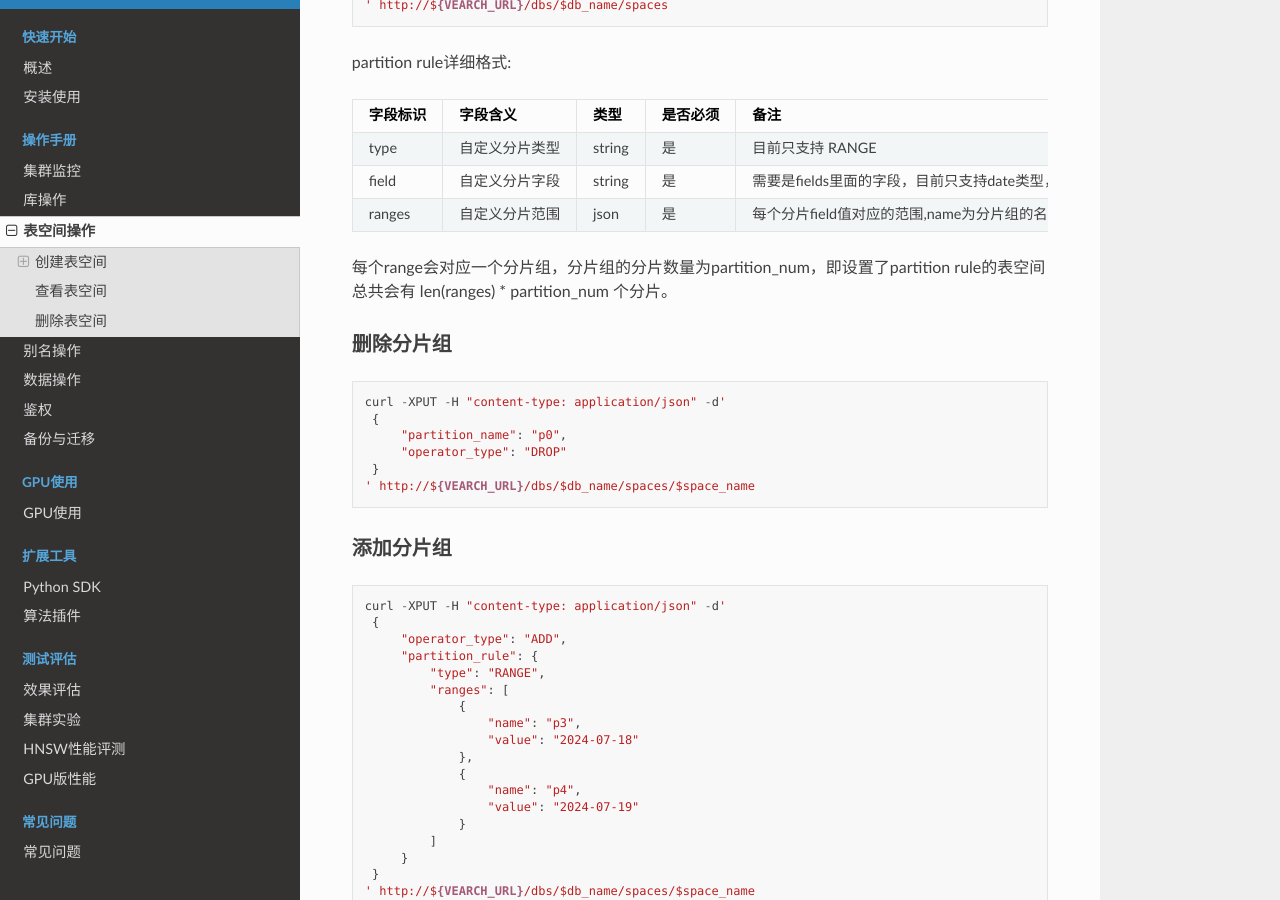
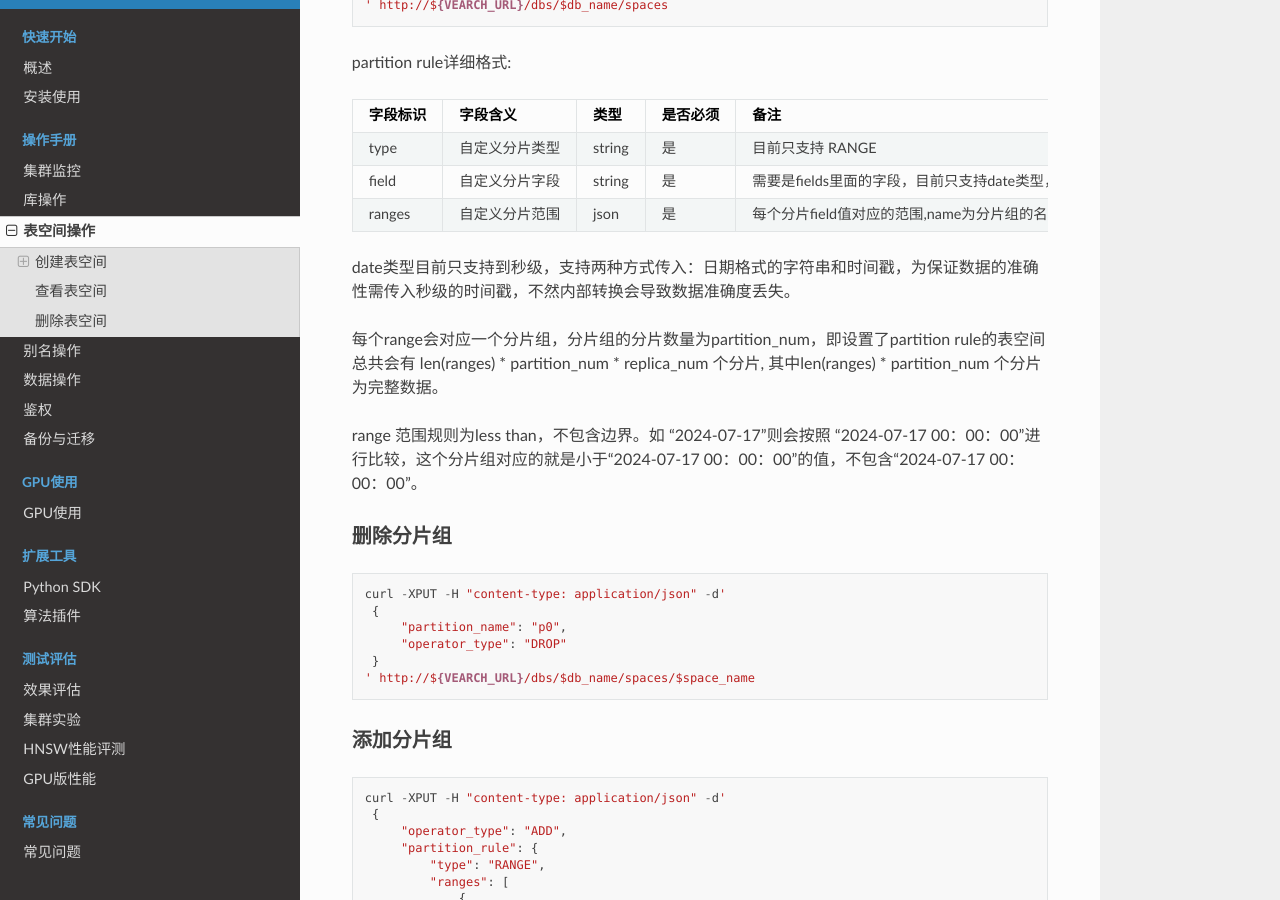
Before and after one commit to vearch/zh_docs, a Sphinx documentation site: the page built from docs/source/use_op/op_space.rst, in a window 1280 px wide and 900 px high, scrolled down 7794 px. Built offline with Sphinx 7.4.7 and the Read the Docs theme 2.0.0, drawn with Linux system fonts in a browser that asks for light colours; pages that are not in the unit, such as notebooks, are missing from menus.

Commit message:
update date data type

```diff
--- a/docs/source/use_op/op_space.rst
+++ b/docs/source/use_op/op_space.rst
@@ -447,7 +447,11 @@ partition rule详细格式:
 | ranges   | 自定义分片范围 | json   | 是       | 每个分片field值对应的范围,name为分片组的名称，value是对应的值的阈值且需要是递增的                                       |
 +----------+----------------+--------+----------+-------------------------------------------------------------------------------------------------------------------------+
 
-每个range会对应一个分片组，分片组的分片数量为partition_num，即设置了partition rule的表空间总共会有 len(ranges) * partition_num 个分片。
+date类型目前只支持到秒级，支持两种方式传入：日期格式的字符串和时间戳，为保证数据的准确性需传入秒级的时间戳，不然内部转换会导致数据准确度丢失。
+
+每个range会对应一个分片组，分片组的分片数量为partition_num，即设置了partition rule的表空间总共会有 len(ranges) * partition_num * replica_num 个分片, 其中len(ranges) * partition_num 个分片为完整数据。
+
+range 范围规则为less than，不包含边界。如 “2024-07-17”则会按照 “2024-07-17 00：00：00”进行比较，这个分片组对应的就是小于“2024-07-17 00：00：00”的值，不包含“2024-07-17 00：00：00”。
 
 删除分片组
 >>>>>>>>>>>>
```
